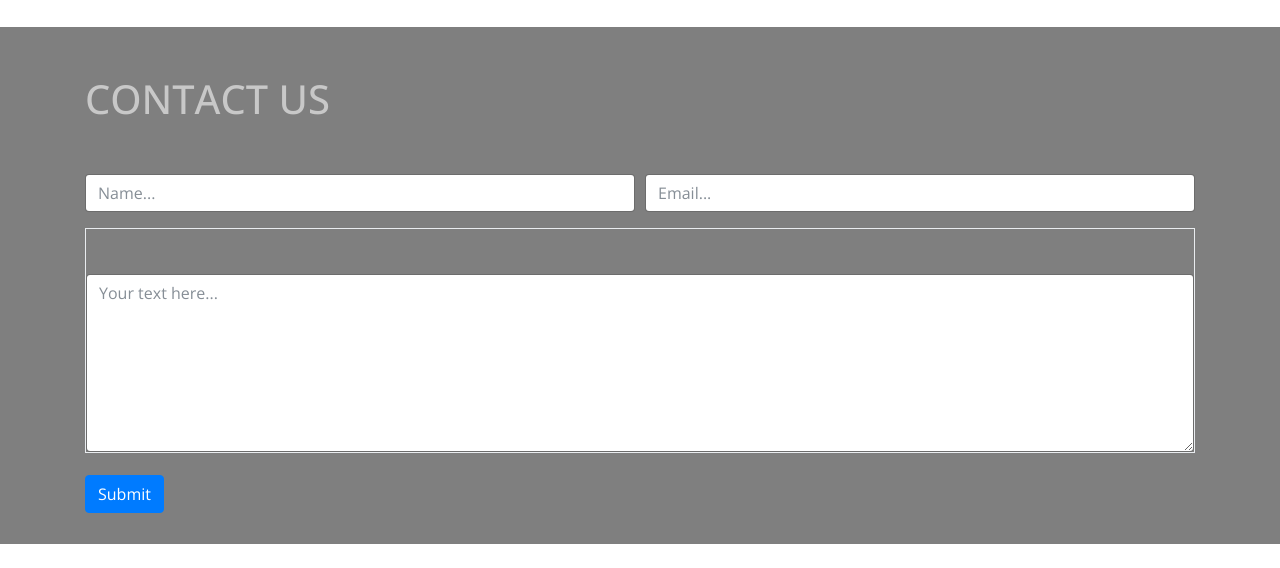
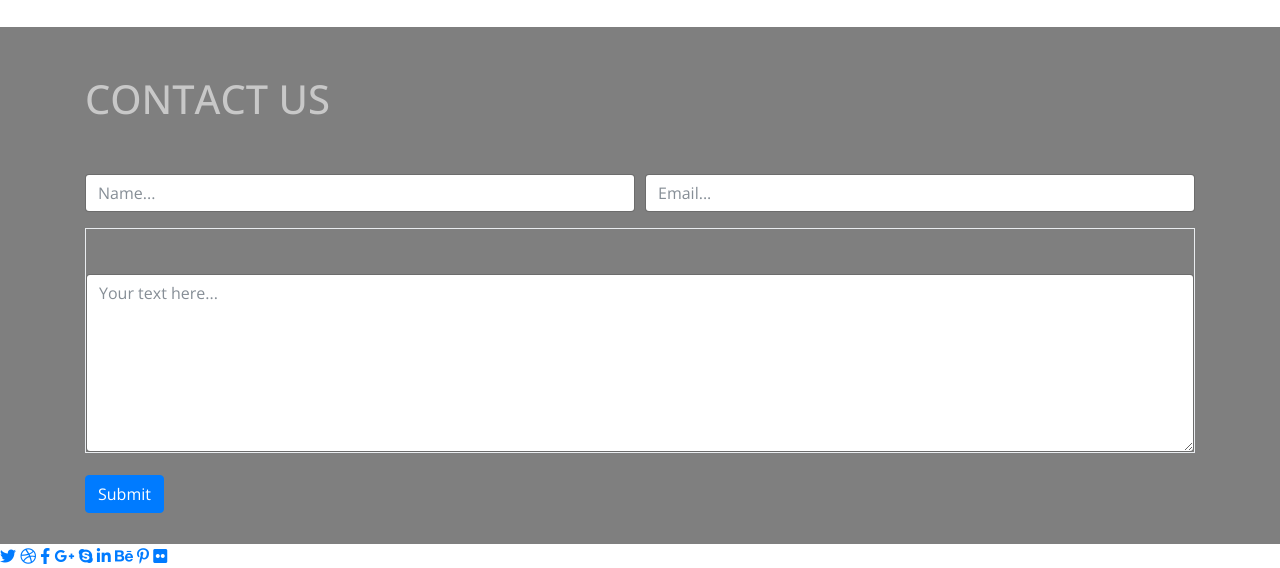
Before and after one commit to ryan-ryu8/Delani, a plain HTML site: page del.html in a window 1280 px wide. Shown: the part 2328-2896 px from the top of the page. Before the commit the page ends 2872 px from the top, so only its background shows below. Drawn offline with nearby package versions, Linux system fonts and the light colour scheme; files that its build step writes are made by us from their sources.

Commit message:
Adding of footer icons

```diff
--- a/del.html
+++ b/del.html
@@ -195,3 +195,16 @@
               </div>
             </div>
           </section>
+
+          <footer class="footer">
+            <div class="footer-icons">
+              <a href="#" class="twitter"><i class="fab fa-twitter"></i></a>
+              <a href="#" class="dribbble"><i class="fab fa-dribbble"></i></a>
+              <a href="#" class="facebook"><i class="fab fa-facebook-f"></i></a>
+              <a href="#" class="google"><i class="fab fa-google-plus-g"></i></a>
+              <a href="#" class="skype"><i class="fab fa-skype"></i></a>
+              <a href="#" class="linkedin"><i class="fab fa-linkedin-in"></i></a>
+              <a href="#" class="behance"><i class="fab fa-behance"></i></a>
+              <a href="#" class="pinterest"><i class="fab fa-pinterest-p"></i></a>
+              <a href="#" class="flickr"><i class="fab fa-flickr"></i></a>
+            </div>
```
